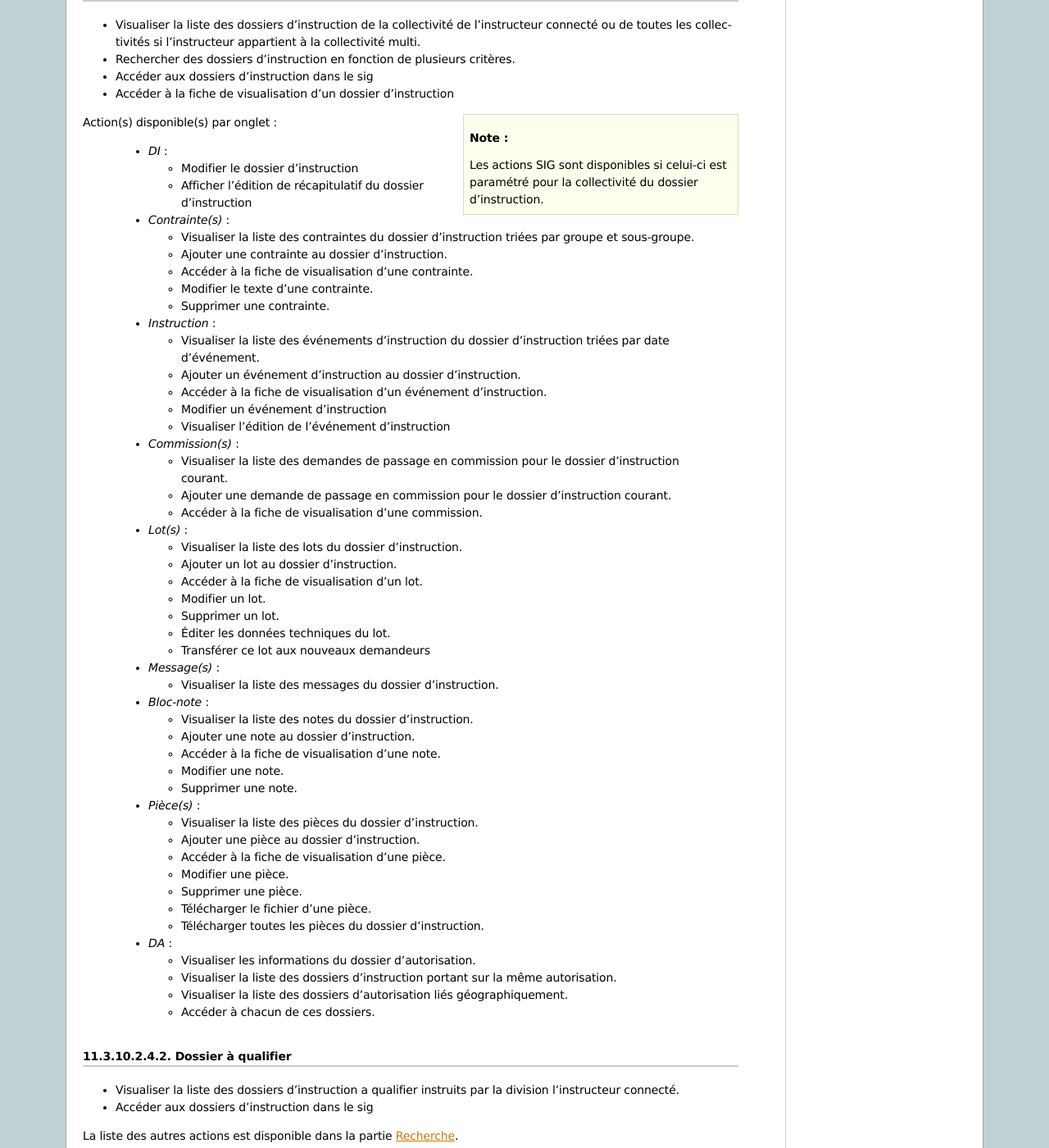
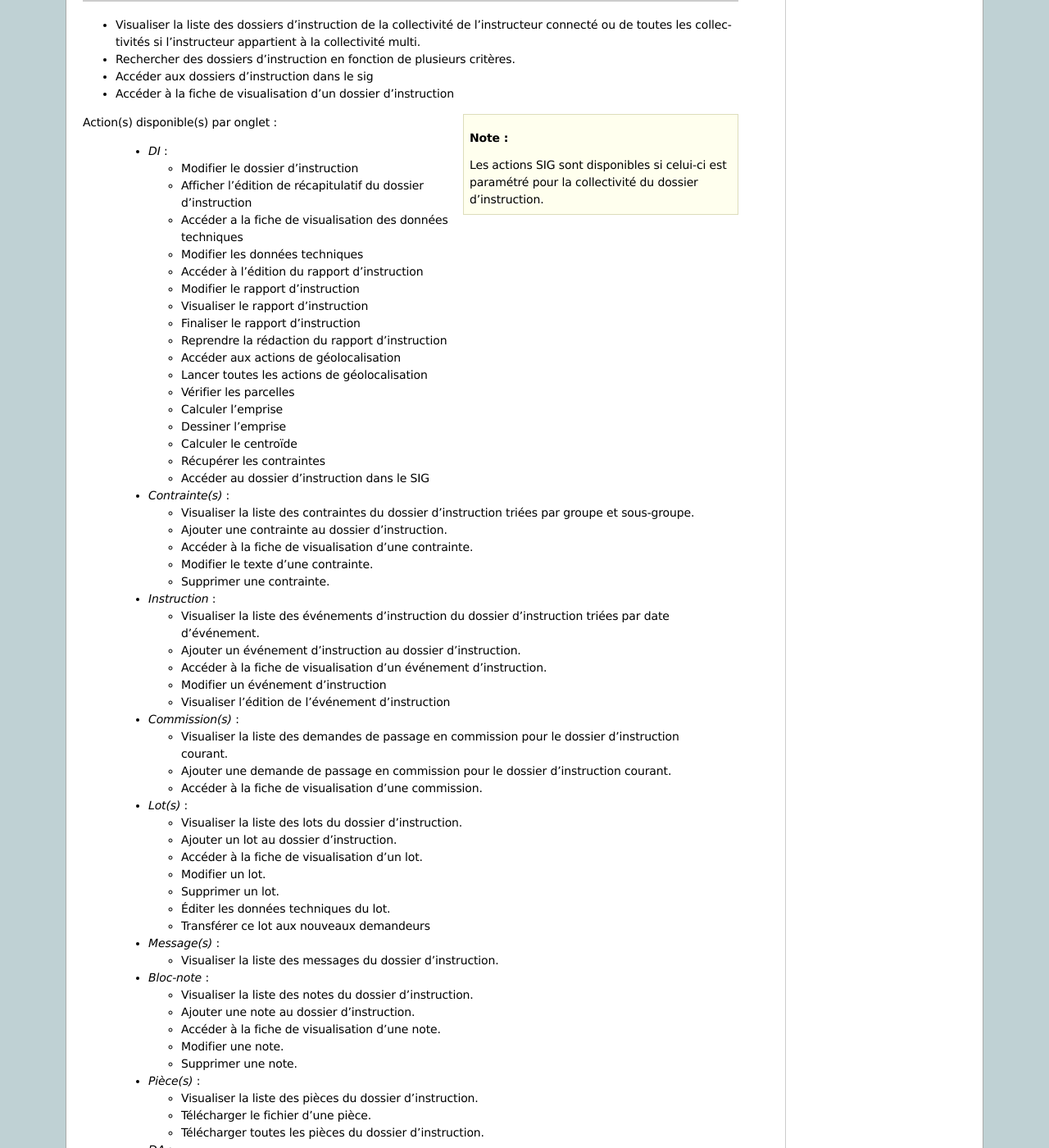
Before and after one commit to mpavaux/openads-documentation, a Sphinx documentation site: the page built from source/manuel_utilisateur/ergonomie/profils/chef_de_service.rst, in a window 1280 px wide and 1400 px high, scrolled down 1395 px. Shown: the whole window at 82% size. Built offline with Sphinx 7.4.7, drawn with Linux system fonts in a browser that asks for light colours.

Commit message:
Correction de la documentation des droits attribués aux profils

```diff
--- a/source/manuel_utilisateur/ergonomie/profils/chef_de_service.rst
+++ b/source/manuel_utilisateur/ergonomie/profils/chef_de_service.rst
@@ -66,6 +66,21 @@
 
     - Modifier le dossier d'instruction
     - Afficher l'édition de récapitulatif du dossier d'instruction
+    - Accéder a la fiche de visualisation des données techniques
+    - Modifier les données techniques
+    - Accéder à l'édition du rapport d'instruction
+    - Modifier le rapport d'instruction
+    - Visualiser le rapport d'instruction
+    - Finaliser le rapport d'instruction
+    - Reprendre la rédaction du rapport d'instruction
+    - Accéder aux actions de géolocalisation
+    - Lancer toutes les actions de géolocalisation
+    - Vérifier les parcelles
+    - Calculer l'emprise
+    - Dessiner l'emprise
+    - Calculer le centroïde
+    - Récupérer les contraintes
+    - Accéder au dossier d'instruction dans le SIG
 
   - *Contrainte(s)* :
 
@@ -114,10 +129,6 @@
   - *Pièce(s)* :
 
     - Visualiser la liste des pièces du dossier d'instruction.
-    - Ajouter une pièce au dossier d'instruction.
-    - Accéder à la fiche de visualisation d'une pièce.
-    - Modifier une pièce.
-    - Supprimer une pièce.
     - Télécharger le fichier d'une pièce.
     - Télécharger toutes les pièces du dossier d'instruction.
 
--- a/source/manuel_utilisateur/ergonomie/profils/instructeur.rst
+++ b/source/manuel_utilisateur/ergonomie/profils/instructeur.rst
@@ -247,7 +247,6 @@
   - *Pièce(s)* :
 
     - Visualiser la liste des pièces du dossier d'instruction.
-    - Accéder à la fiche de visualisation d'une pièce.
     - Télécharger le fichier d'une pièce.
     - Télécharger toutes les pièces du dossier d'instruction.
 
@@ -274,6 +273,9 @@
 - Rechercher un architecte fréquent
 - Imprimer la liste des architectes fréquent présents dans la liste
 - Consulter un architecte fréquent
+- Marquer non fréquent un architecte fréquent
+- Modifier un architecte non fréquent
+- Supprimer un architecte non fréquent
 
 (Consultation) Mes retours
 ##########################
--- a/source/manuel_utilisateur/ergonomie/profils/qualificateur.rst
+++ b/source/manuel_utilisateur/ergonomie/profils/qualificateur.rst
@@ -128,7 +128,6 @@
   - *Pièce(s)* :
 
     - Visualiser la liste des pièces du dossier d'instruction.
-    - Accéder à la fiche de visualisation d'une pièce.
     - Télécharger le fichier d'une pièce.
     - Télécharger toutes les pièces du dossier d'instruction.
 
```
Also changed, not shown: source/manuel_utilisateur/ergonomie/profils/service_consulte_interne.rst (+5 -3 lines), source/manuel_utilisateur/ergonomie/profils/suivi.rst (+11 -5 lines).
